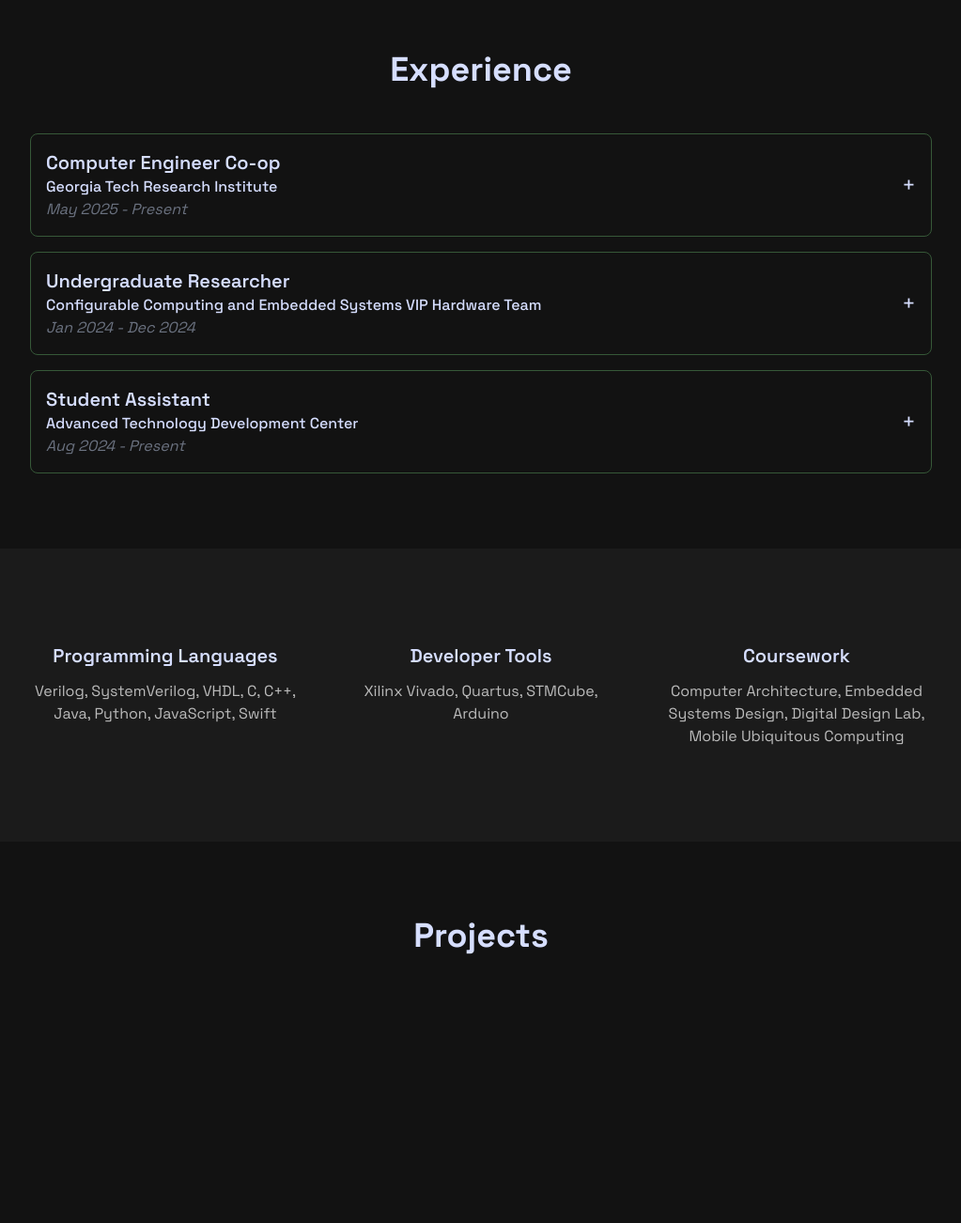
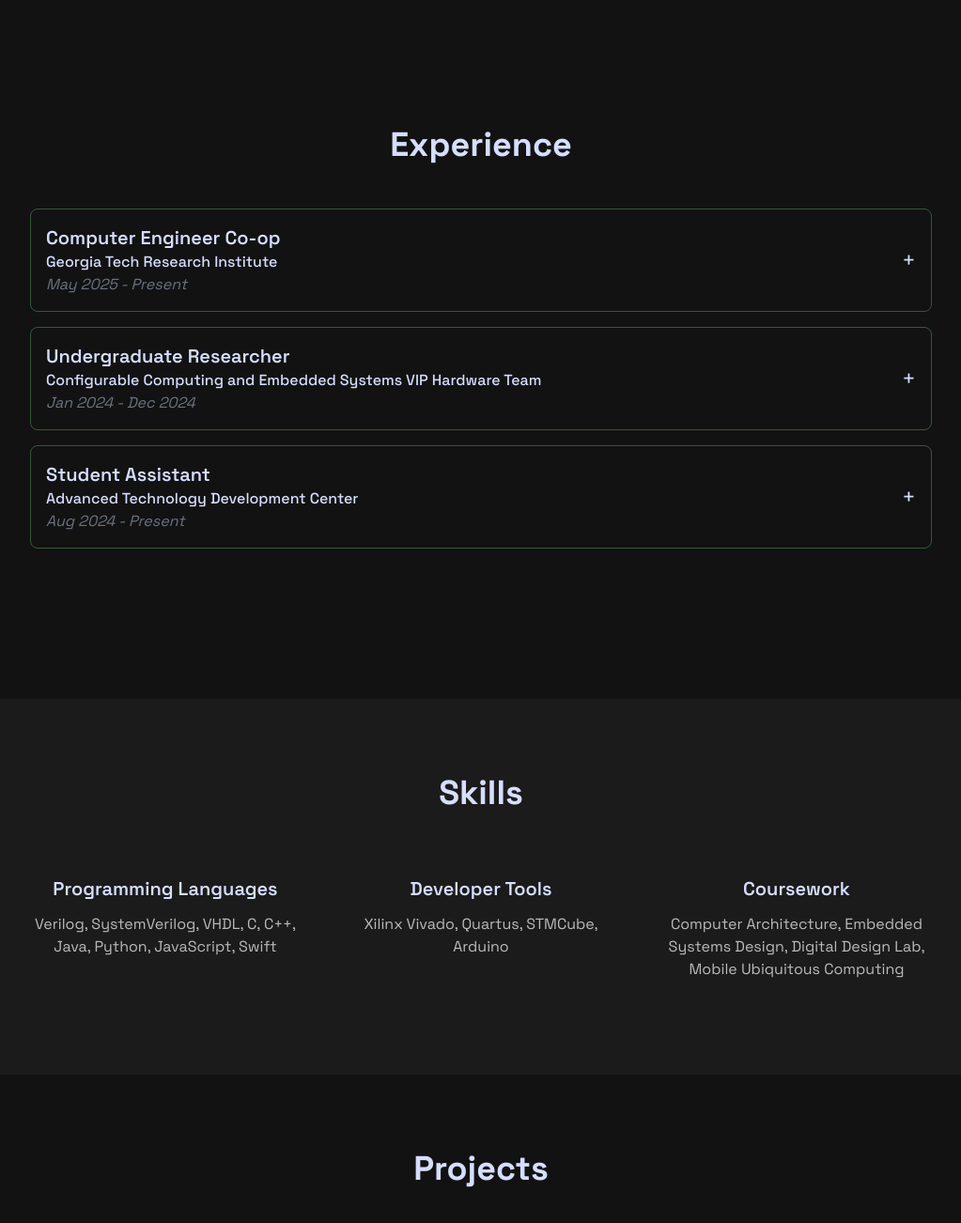
Before and after one commit to katc1213/portfolio-web, a Next.js app: page /en in a window 1280 px wide. Shown: the part 1454-2756 px from the top of the page at 94% size, without its empty margins (128-1151 px from the left). Before the commit the page ends 2598 px from the top, so only its background shows below. Built offline with nearby package versions, Linux system fonts and the light colour scheme.

Commit message:
Update page.tsx

```diff
--- a/src/app/[locale]/page.tsx
+++ b/src/app/[locale]/page.tsx
@@ -91,7 +91,7 @@
   </section>
 
   {/* Experience section */}
-      <section id="experience" className='max-w-5xl mx-auto py-20 px-8'>
+      <section id="experience" className='max-w-5xl mx-auto py-40 px-8'>
         <h2 className='text-4xl font-extrabold text-center mb-12'>
           {t('Experience')}
         </h2>
@@ -134,7 +134,10 @@
         </div>
       </section>
 
-      <section className='bg-background-secondary py-20 max-lg:py-24'>
+      <section className='bg-background-secondary py-20 max-lg:py-40 px-10'>
+        <h2 className='text-4xl font-extrabold text-center mb-12'>
+          {t('Skills')}
+        </h2>
         <div className='mx-auto grid max-w-screen-lg grid-cols-3 gap-12 px-8 py-5 max-lg:max-w-fit max-lg:grid-cols-1 max-lg:gap-14'>
           <div className='text-center'>
             <h2 className='mb-3  text-xl font-semibold'>{t('Programming Languages')}</h2>
```
